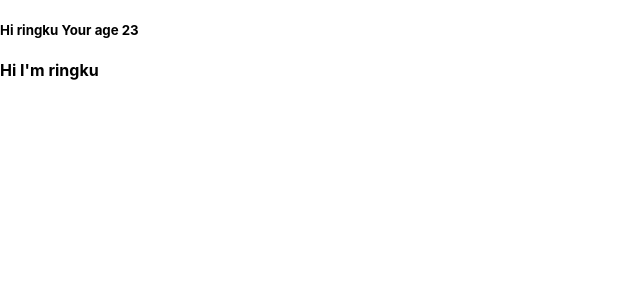
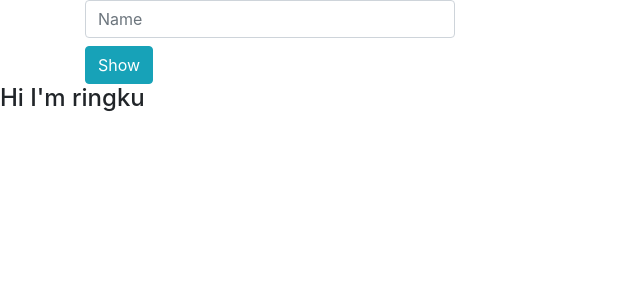
Before and after one commit to Harun-or-rashid/reract-core-features-practice, a React (Create React App) app: page / in a window 1280 px wide. Shown: the top 300 px of the page, without its empty margins (0-640 px from the left). Built offline with nearby package versions, Linux system fonts and the light colour scheme.

Commit message:
bootstrap added and input field tested

```diff
--- a/package.json
+++ b/package.json
@@ -6,6 +6,7 @@
     "@testing-library/jest-dom": "^4.2.4",
     "@testing-library/react": "^9.5.0",
     "@testing-library/user-event": "^7.2.1",
+    "bootstrap": "^4.5.3",
     "bulma": "^0.9.1",
     "react": "^16.13.1",
     "react-bulma-components": "^3.4.0",
--- a/src/component/app.jsx
+++ b/src/component/app.jsx
@@ -4,15 +4,20 @@ import './profile'
 import Index from './profile';
 class App extends Component{
     state={
-        person:[
-            {
-        name:'ringku',
-        age:23
-            }
-        ]
+        name:"",
+        age:""
+
+    }
+    handleChange=event=>{
+    this.setState({
+        [event.target.name]:event.target.value
+    })
     }
     render(){
-    return <h5>Hi {this.state.person[0].name} Your age {this.state.person[0].age}</h5>
+    return <div className="container">
+        <input className="form-control col-md-4" type="text" name="name" onChange={this.handleChange} value={this.state.name} placeholder="Name"/>
+        <button className="btn btn-info mt-2" onClick={()=>console.log(this.state)}>Show</button>
+    </div>
     }
 }
 export default App
--- a/src/component/profile/index.jsx
+++ b/src/component/profile/index.jsx
@@ -1,5 +1,10 @@
 import React from 'react'
+
+
 const Index=(props)=>{
 return <div><h4>Hi I'm {props.name}</h4></div>
+
+
+
 }
 export default Index
--- a/src/index.js
+++ b/src/index.js
@@ -4,6 +4,9 @@ import './index.css';
 import App from './component/app';
 import * as serviceWorker from './serviceWorker';
 import Index from './component/profile';
+import 'bootstrap/dist/css/bootstrap.css';
+// Put any other imports below so that CSS from your
+// components takes precedence over default styles.
 
 ReactDOM.render(
   <React.StrictMode>
```
Also changed, not shown: 1 other file (tests, documents, lock files or other folders).
